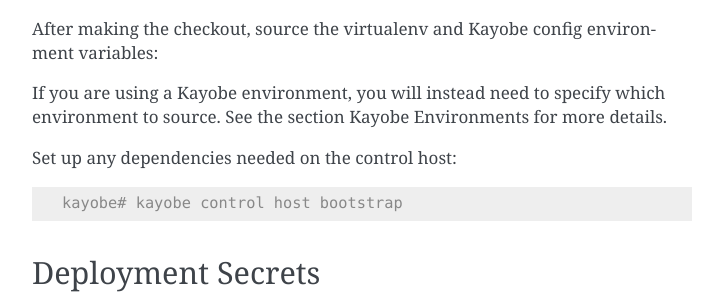
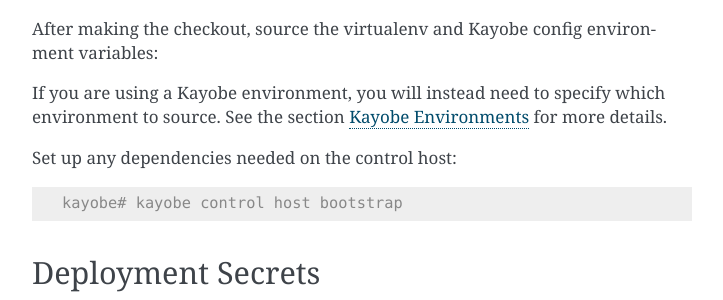
Before and after one commit to stackhpc/openstack-admin-guide, a Sphinx documentation site: the page built from source/working_with_kayobe.rst, in a window 1280 px wide and 900 px high, scrolled down 712 px. Shown: the part 179-479 px from the top of the window, without its empty margins (388-1111 px from the left). Built offline with Sphinx 7.4.7, drawn with Linux system fonts in a browser that asks for light colours; part of the change alters nothing that is shown.

```diff
--- a/source/working_with_kayobe.rst
+++ b/source/working_with_kayobe.rst
@@ -63,7 +63,7 @@ After making the checkout, source the virtualenv and Kayobe config environment v
    kayobe# source src/kayobe-config/kayobe-env
 
 If you are using a Kayobe environment, you will instead need to specify which
-environment to source. See the section Kayobe Environments for more details.
+environment to source. See the section :ref:`Kayobe Environments` for more details.
 
 .. code-block:: console
    :substitutions:
@@ -164,6 +164,8 @@ From the seed host, the Bifrost container may be entered:
 
 .. Consider adding a section about configuring the physical network.
 
+.. _Kayobe Environments:
+
 Kayobe Environments
 -------------------
 
```
